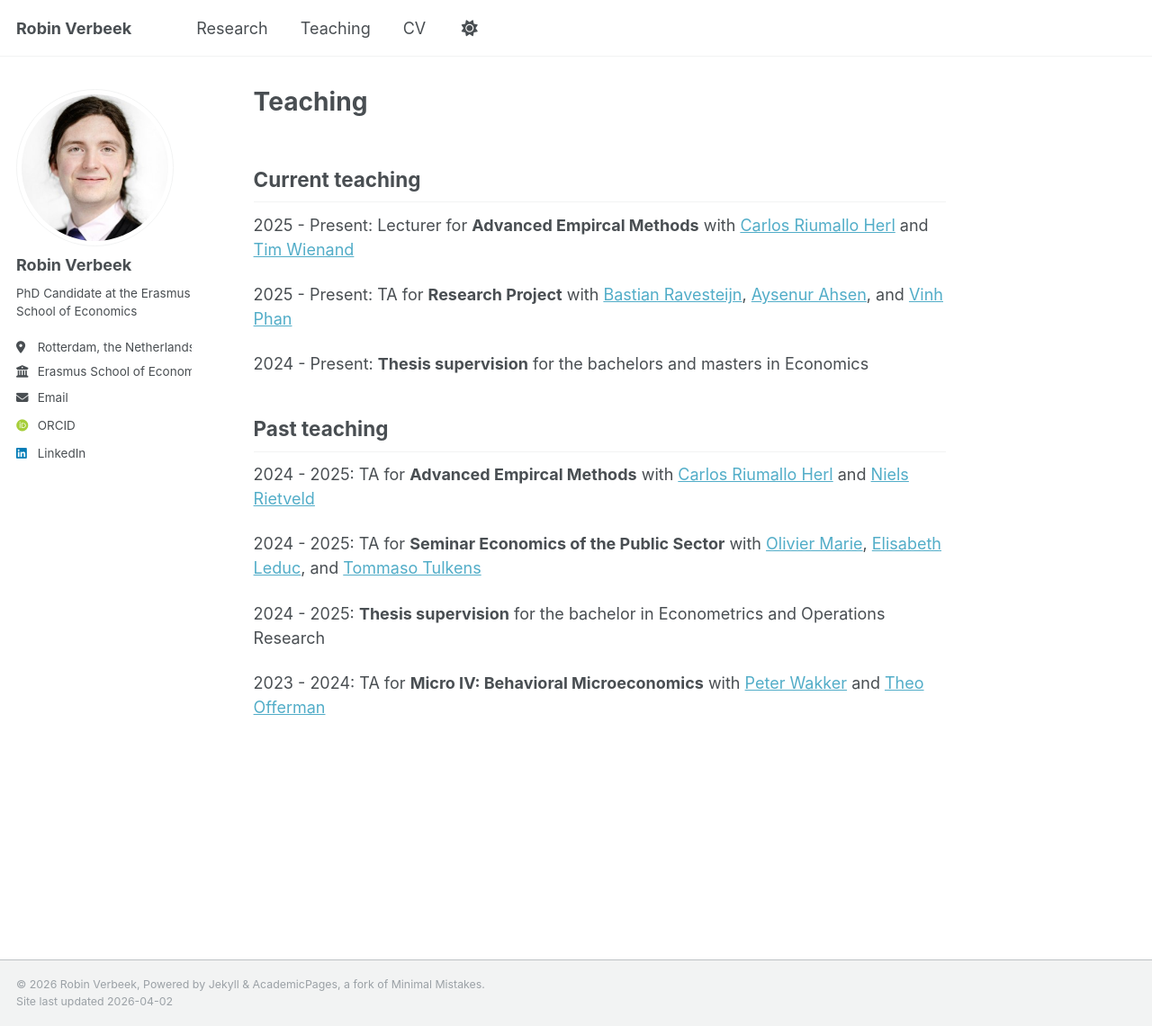
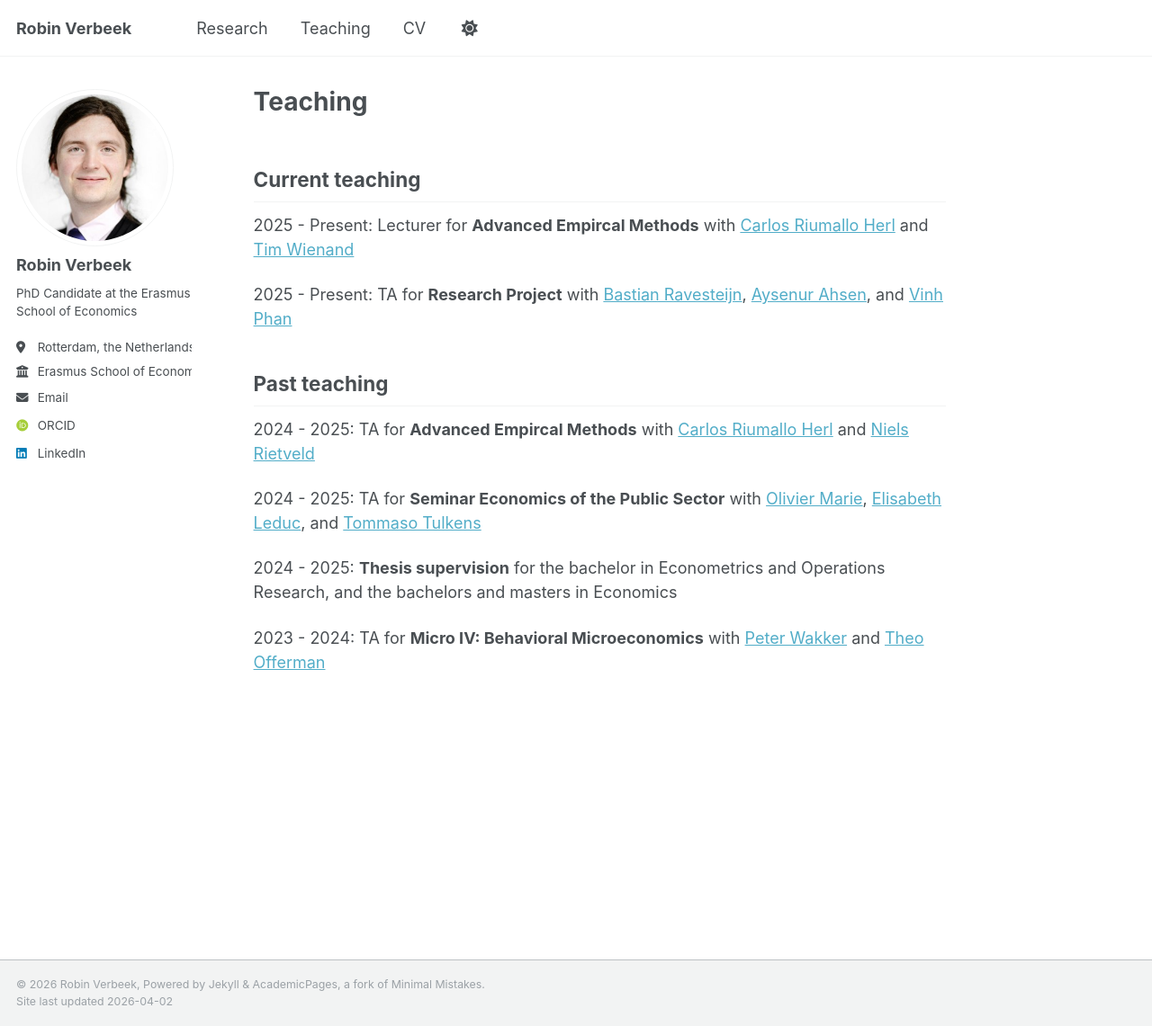
Before and after one commit to RobinV1/robinv1.github.io, a Jekyll site: the page built from _pages/teaching.md, in a window 1280 px wide and 1141 px high. Shown: the whole window at 90% size. Built offline with Jekyll 4.4.1, drawn with Linux system fonts in a browser that asks for light colours; some web fonts are replaced.

Commit message:
Update teaching.md

```diff
--- a/_pages/teaching.md
+++ b/_pages/teaching.md
@@ -9,13 +9,11 @@ author_profile: true
 
 2025 - Present: TA for **Research Project** with [Bastian Ravesteijn](https://sites.google.com/site/bastianravesteijn/), [Aysenur Ahsen](https://www.linkedin.com/in/ay%C5%9Fenur-ahsen-241708309/), and [Vinh Phan]( https://www.vinhphan.nl/)
 
-2024 - Present: **Thesis supervision** for the bachelors and masters in Economics
-
 ## Past teaching
 2024 - 2025: TA for **Advanced Empircal Methods** with [Carlos Riumallo Herl](https://www.eur.nl/en/people/carlos-riumallo-herl) and [Niels Rietveld](https://www.eur.nl/en/people/niels-rietveld)
 
 2024 - 2025: TA for **Seminar Economics of the Public Sector** with [Olivier Marie](https://sites.google.com/site/oliviermarie/), [Elisabeth Leduc](https://sites.google.com/view/elisabethleduc/about-me), and [Tommaso Tulkens](https://www.linkedin.com/in/tommaso-tulkens-economics/)
 
-2024 - 2025: **Thesis supervision** for the bachelor in Econometrics and Operations Research
+2024 - 2025: **Thesis supervision** for the bachelor in Econometrics and Operations Research, and the bachelors and masters in Economics
 
 2023 - 2024: TA for **Micro IV: Behavioral Microeconomics** with [Peter Wakker](https://www.eur.nl/people/peter-wakker) and [Theo Offerman](https://www.uva.nl/en/profile/o/f/t.j.s.offerman/t.j.s.offerman.html?cb#Profile)
```
